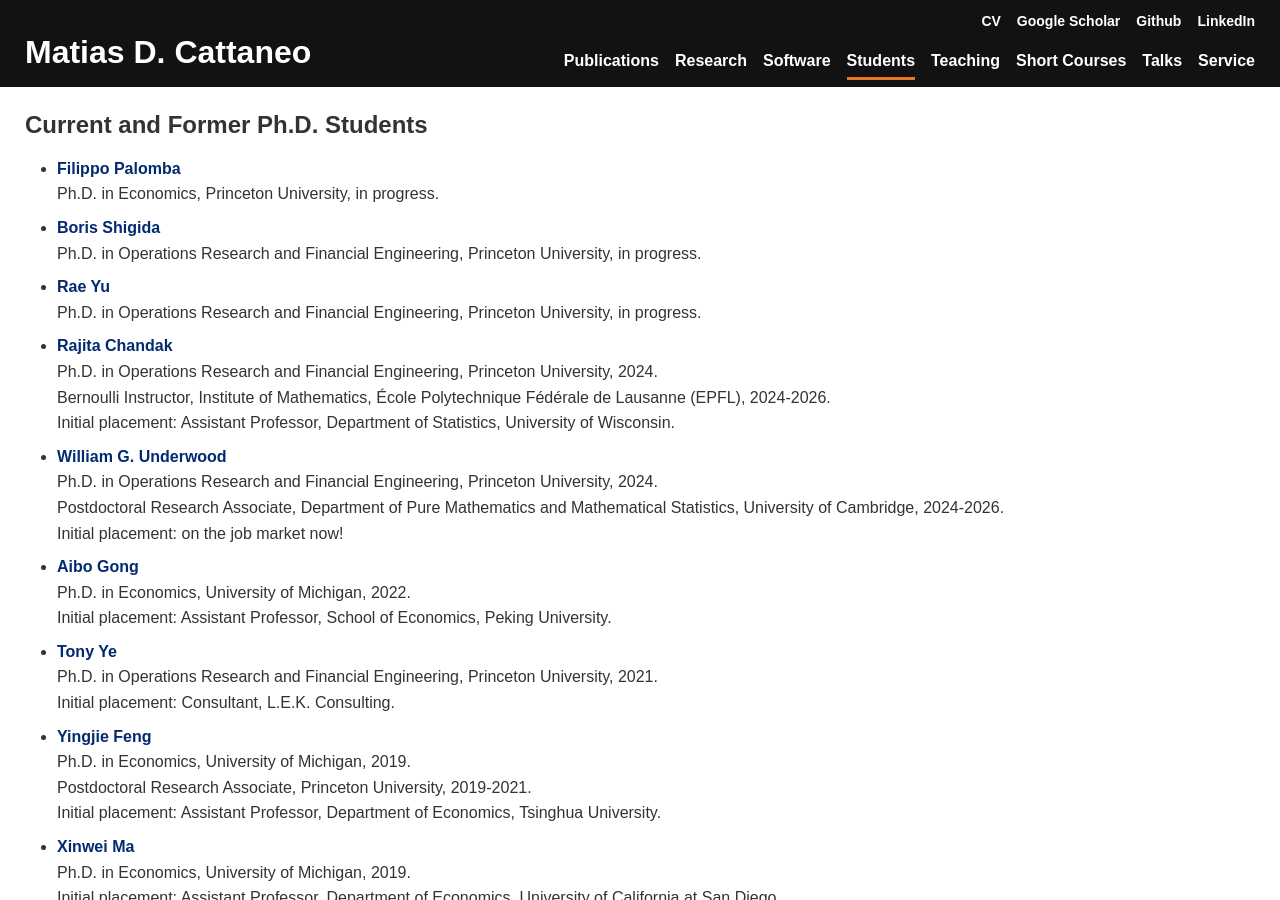
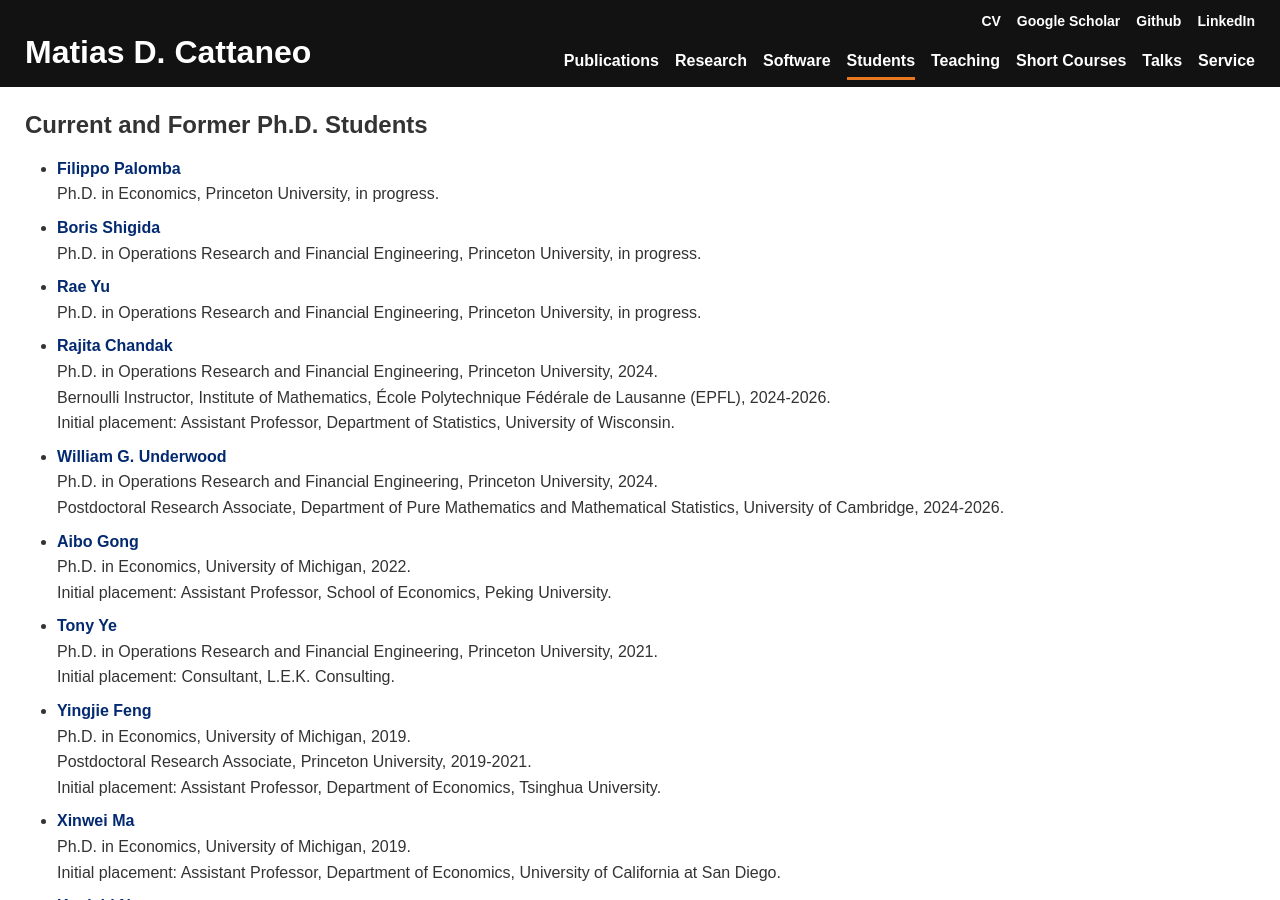
Before and after one commit to mdcattaneo/mdcattaneo.github.io, a Jekyll site: the page built from students.html, in a window 1280 px wide and 900 px high. Built offline with Jekyll 4.4.1, drawn with Linux system fonts in a browser that asks for light colours; some web fonts are replaced.

Commit message:
Added website file

```diff
--- a/service.html
+++ b/service.html
@@ -87,7 +87,7 @@ redirect_from:
 </h2>
 <ol>
     <li>
-        Participating Faculty, 2021--2022.
+        Participating Faculty, 2021-2022.
     </li>
 </ol>
 <h2>
--- a/students.html
+++ b/students.html
@@ -13,14 +13,17 @@ redirect_from:
     <li>
         <a href="https://filippopalomba.github.io/" target="_blank">Filippo Palomba</a><br>
         Ph.D. in Economics, Princeton University, in progress.
+		<!--Initial placement: -->
     </li>
     <li>
         <a href="https://borshigida.github.io/" target="_blank">Boris Shigida</a><br>
         Ph.D. in Operations Research and Financial Engineering, Princeton University, in progress.
+		<!--Initial placement: -->
     </li>
     <li>
         <a href="https://ruiiiiqi.github.io/" target="_blank">Rae Yu</a><br>
         Ph.D. in Operations Research and Financial Engineering, Princeton University, in progress.
+		<!--Initial placement: -->
     </li>
     <li>
         <a href="https://rajitachandak.github.io/" target="_blank">Rajita Chandak</a><br>
@@ -32,7 +35,7 @@ redirect_from:
         <a href="https://wgunderwood.github.io/" target="_blank">William G. Underwood</a><br>
         Ph.D. in Operations Research and Financial Engineering, Princeton University, 2024.<br>
         Postdoctoral Research Associate, Department of Pure Mathematics and Mathematical Statistics, University of Cambridge, 2024-2026.<br>
-        Initial placement: on the job market now!
+        <!--Initial placement: -->
     </li>
     <li>
         <a href="https://sites.google.com/umich.edu/aibogong/home" target="_blank">Aibo Gong</a><br>
```
